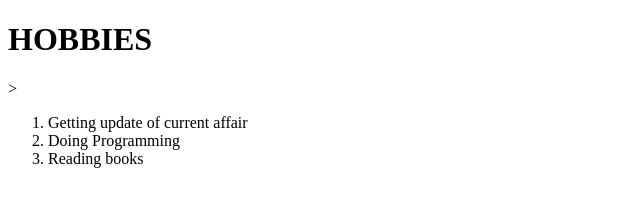
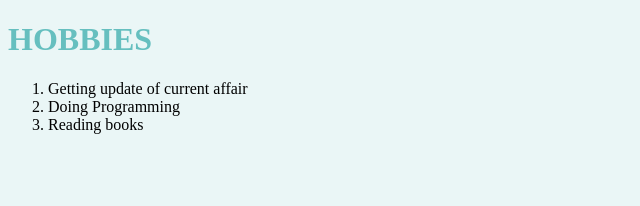
Before and after one commit to kuldeep888/CV, a plain HTML site: page hobbiess.html in a window 1280 px wide. Shown: the whole page, without its empty margins (0-640 px from the left). Drawn offline with Linux system fonts and the light colour scheme; files that its build step writes are made by us from their sources.

Commit message:
Update hobbiess.html

```diff
--- a/hobbiess.html
+++ b/hobbiess.html
@@ -3,9 +3,10 @@
   <head>
     <meta charset="utf-8">
     <title>MY HOBBIES</title>
+    <link rel="stylesheet" href="css/stle.css">
   </head>
   <body>
-    <h1> HOBBIES</h1>>
+    <h1> HOBBIES</h1>
     <ol>
        <li>Getting update of current affair</li>
        <li>Doing Programming</li>
```
